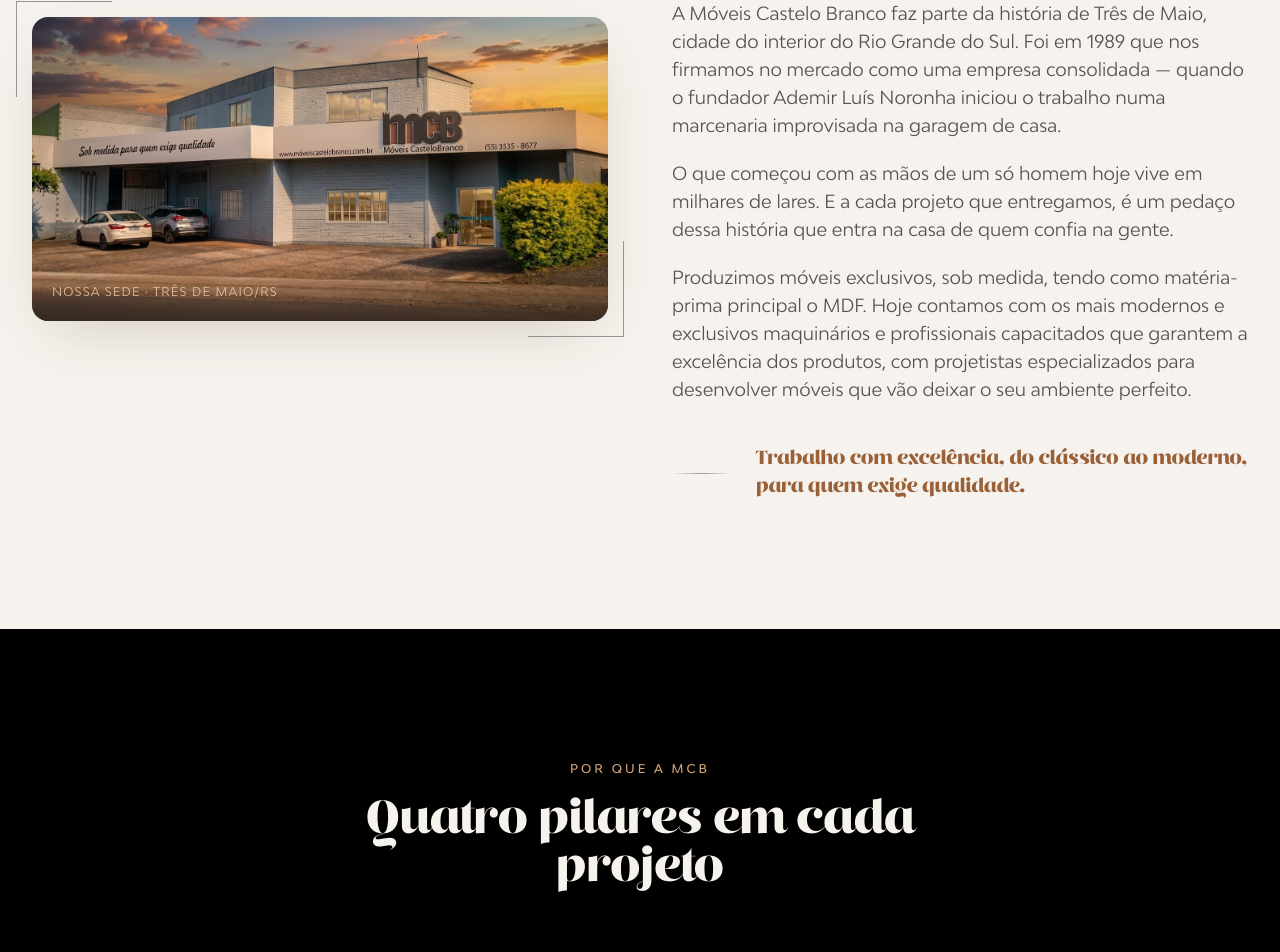
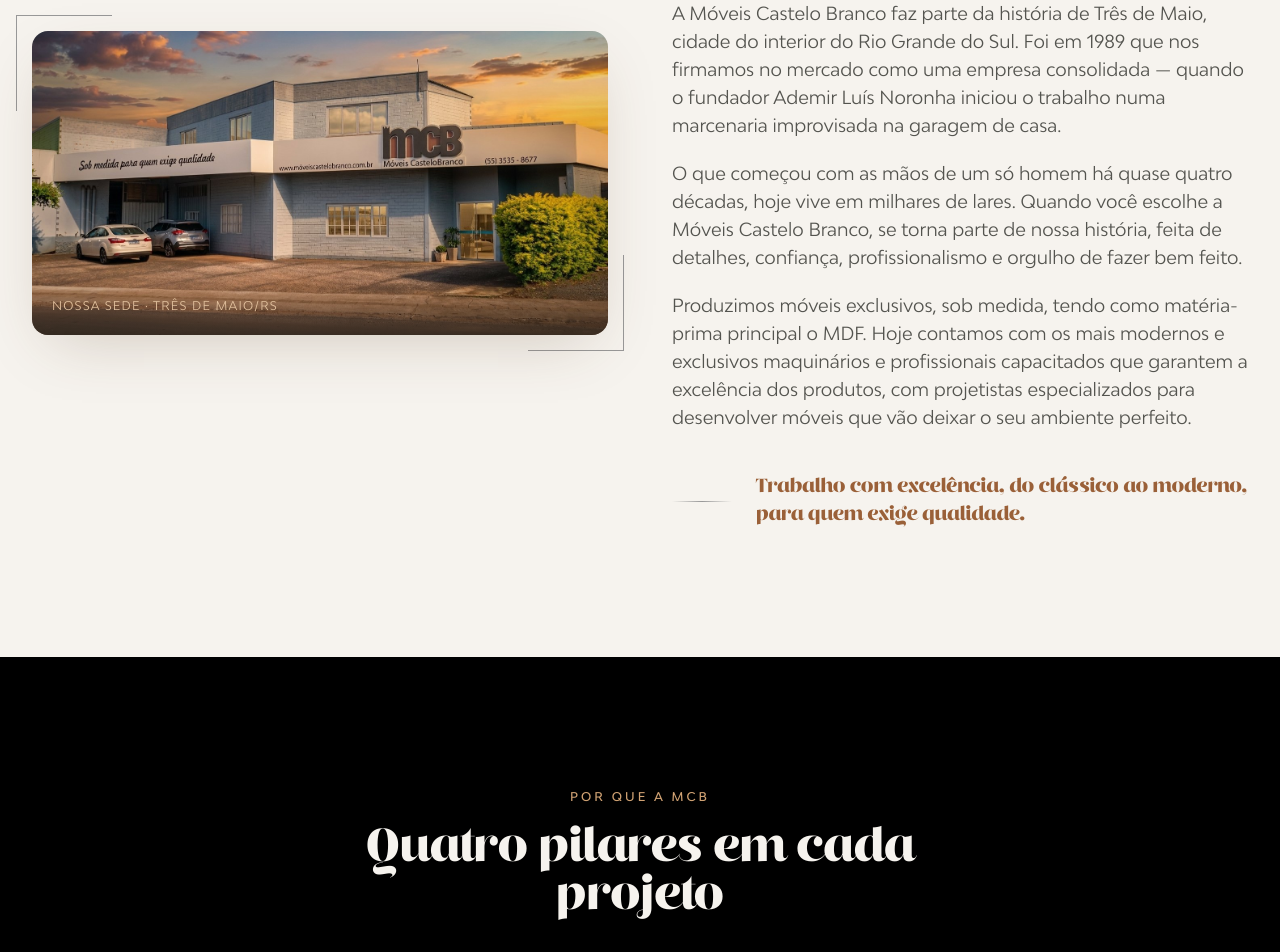
Before and after one commit to JorgeVollet/site-mcb, a React (Vite) app: page / in a window 1280 px wide. Shown: the part 1091-2043 px from the top of the page. Built offline with nearby package versions, Linux system fonts and the light colour scheme; no server answers.

Commit message:
Marquee da marca + novo paragrafo do Sobre

```diff
--- a/src/sections/Sobre.jsx
+++ b/src/sections/Sobre.jsx
@@ -57,9 +57,11 @@
               </Reveal>
               <Reveal delay={0.2}>
                 <p>
-                  O que começou com as mãos de um só homem hoje vive em milhares
-                  de lares. E a cada projeto que entregamos, é um pedaço dessa
-                  história que entra na casa de quem confia na gente.
+                  O que começou com as mãos de um só homem há quase quatro
+                  décadas, hoje vive em milhares de lares. Quando você escolhe a
+                  Móveis Castelo Branco, se torna parte de nossa história, feita
+                  de detalhes, confiança, profissionalismo e orgulho de fazer
+                  bem feito.
                 </p>
               </Reveal>
               <Reveal delay={0.25}>
```
